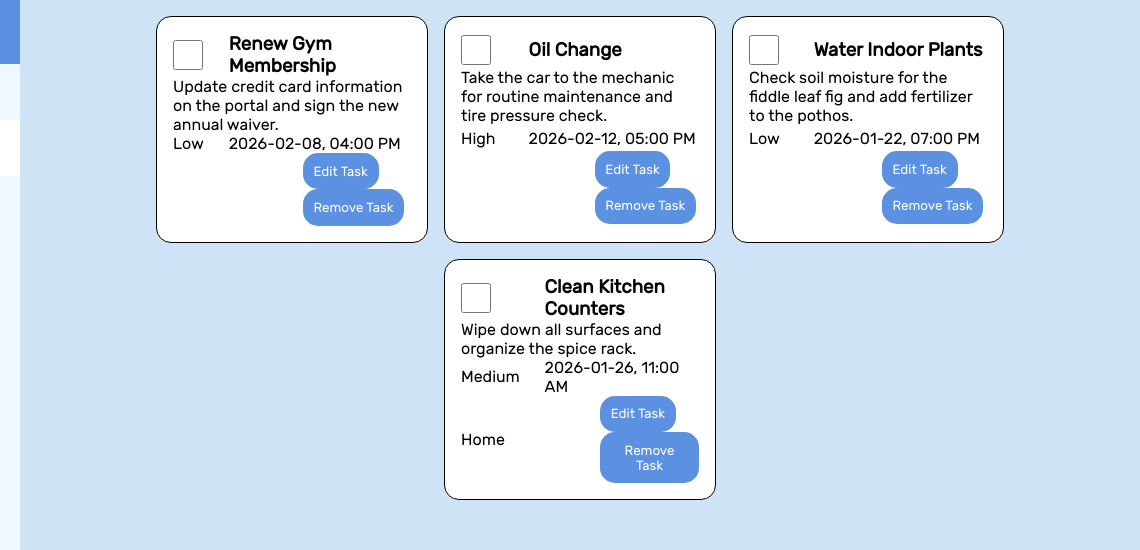
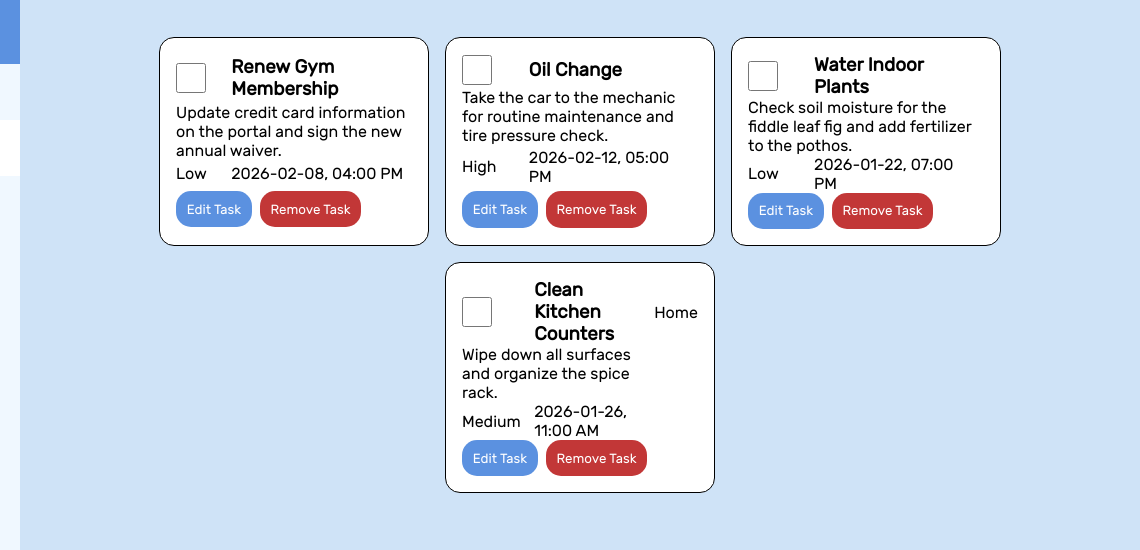
Before and after one commit to isi-code/odin-todo-list, a website built with webpack: page src/template.html in a window 1280 px wide. Shown: the top 550 px of the page, 140-1280 px from the left. Built offline with nearby package versions, Linux system fonts and the light colour scheme.

Commit message:
Update class names and button styles

```diff
--- a/src/css/body.css
+++ b/src/css/body.css
@@ -1,6 +1,8 @@
 /* Main section style */
 main{
     background-color: var(--light-color);
+    flex: 1;
+    min-height: 100vh;
 }
 
 .list {
@@ -8,13 +10,11 @@
     flex-wrap: wrap;
     justify-content: center;
     gap: var(--default-padding);
-    margin: var(--default-padding);
+    margin: calc(var(--default-padding) * 2.3);
 }
 
 .list > div {
     display: grid;
-    /* grid-template-columns:minmax(2rem,15%) 3fr;
-    grid-template-rows:repeat(auto-fit, 1fr); */
     align-items: center;
     border-radius: var(--borders);
     background-color:white;
@@ -23,45 +23,58 @@
     max-width: clamp(max(25%,270px), 15%, calc(350px + 5vw));
 }
 
-.list > div h3{
+.list .taskContainer h3{
     grid-area:1/2/2/5;
 }
 
-.list > div input[type="checkbox"]{
+.list .taskContainer input[type="checkbox"]{
     grid-area:1/1/2/2;
     cursor: pointer;
     width: 30px;
     height: 30px;
 }
 
-.list > div p {
+.list .taskContainer p {
     grid-area:2/1/3/5;
 }
 
-.list > div .dueDate{
+.list .taskContainer .dueDate{
     grid-area:3/2/4/5;
 }
 
-.list > div .priority{
+.list .taskContainer .priority{
     grid-area:3/1/4/2;
 }
 
-.updateTask {
-    grid-area:4/4/5/5;
+form.updateTask {
+    display: flex;
+    gap: var(--default-spacing);
+    grid-area:5/1/5/6;
 }
 
 .updateTask > button {
     cursor: pointer;
-    padding: calc(var(--default-padding)/1.5);
-    background-color: var(--strong-color);
+    padding: calc(var(--default-padding) / 1.5);
     border: none;
     border-radius: var(--borders);
     color: white;
 }
 
-.updateTask > button:hover{
+.updateTask .editBtn{
+    background-color: var(--strong-color);
+}
+
+.updateTask .editBtn:hover{
     background-color: var(--light-color);
     color: black;
+}
+
+.updateTask .removeBtn{
+    background-color: var(--warning-color);
+}
+
+.updateTask .removeBtn:hover{
+    background-color: var(--warning-light-color);
 }
 
 dialog {
@@ -76,7 +89,6 @@
     justify-content: center;
     flex-direction: column;
     row-gap: var(--default-spacing);
-
 }
 
 dialog textarea{
@@ -122,3 +134,9 @@
     background-color: var(--light-color);
     color: black;
 }
+
+.list .project {
+    display: flex;
+    cursor: pointer;
+    column-gap: var(--default-spacing);
+}
```
